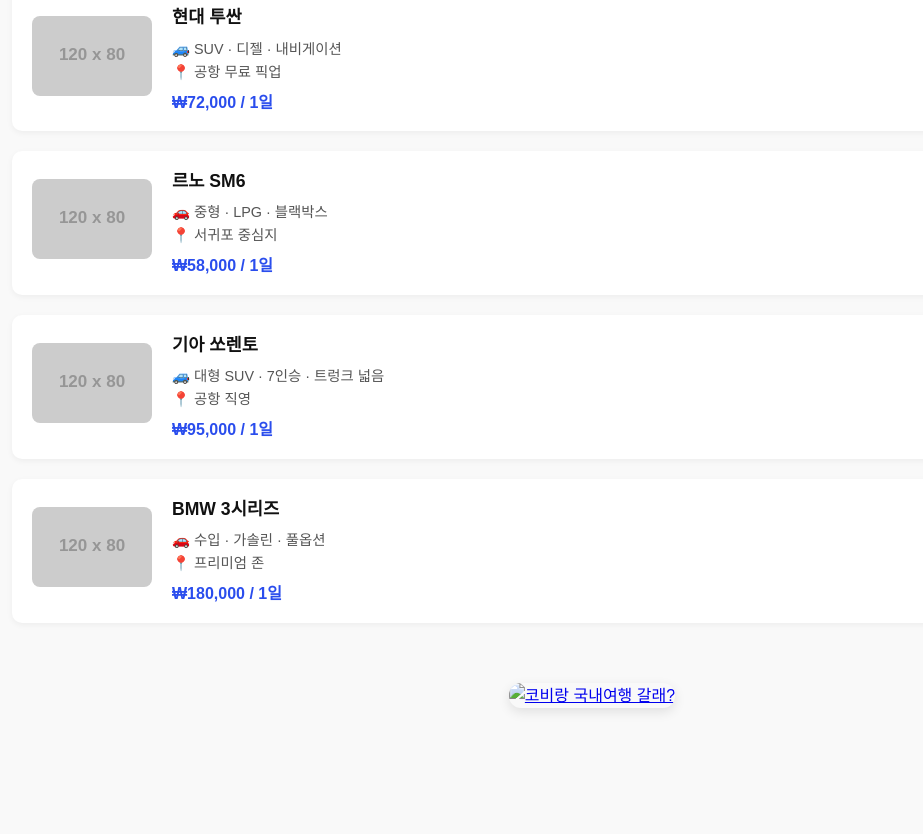
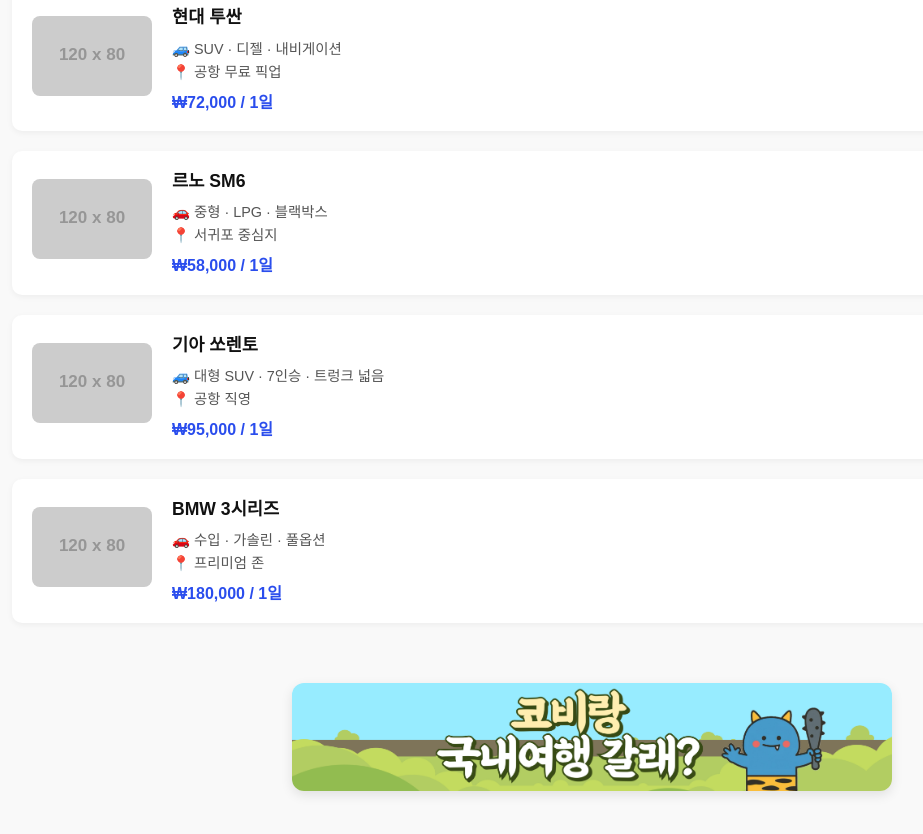
Before and after one commit to Hoyeon127/TAVO, a plain HTML site: page index.html in a window 1280 px wide. Shown: the part 696-1530 px from the top of the page, without its empty margins (48-971 px from the left). Before the commit the page ends 1444 px from the top, so only its background shows below. Drawn offline with Linux system fonts and the light colour scheme; the site is published under a folder, as on GitHub Pages, so addresses that start at the root find nothing; placeholder pictures from the web are drawn by us.

Commit message:
Update index.html

```diff
--- a/index.html
+++ b/index.html
@@ -128,7 +128,7 @@
     <footer>
       <div class="ad-banner">
         <a href="https://www.instagram.com/dokkaebi_code/" target="_blank">
-          <img src="/banner.jpg" alt="코비랑 국내여행 갈래?" />
+          <img src="banner.jpg" alt="코비랑 국내여행 갈래?" />
         </a>
       </div>
     </footer>
```
